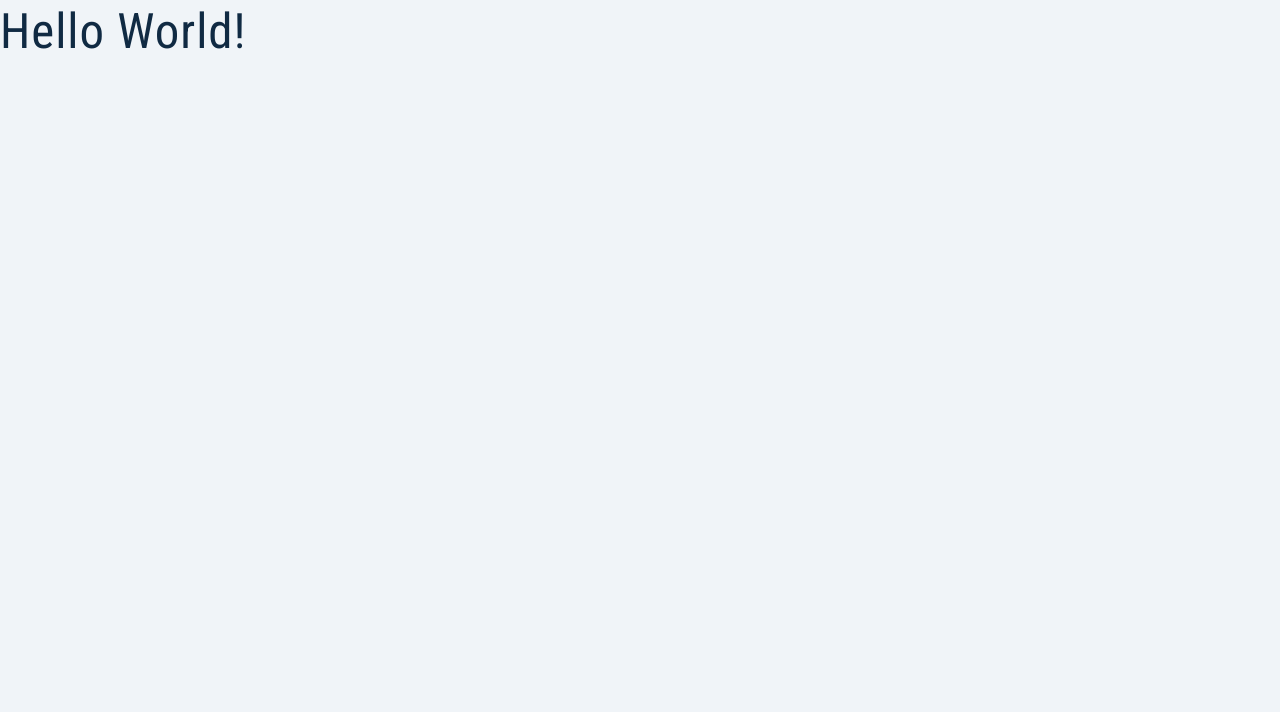
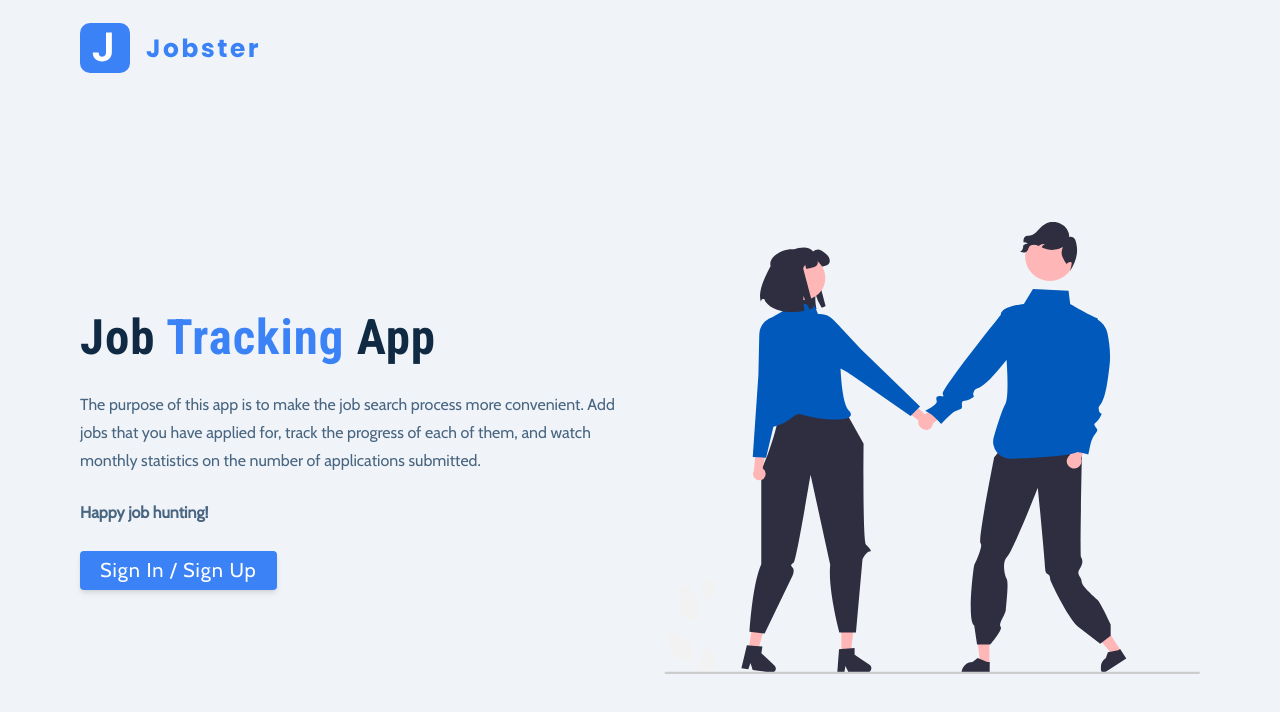
Before and after one commit to Bonamente/job-tracker, a React (Vite) app: page / in a window 1280 px wide. Shown: the top 712 px of the page. Built offline with nearby package versions, Linux system fonts and the light colour scheme.

Commit message:
feat: add MainPage

```diff
--- a/src/App.tsx
+++ b/src/App.tsx
@@ -1,5 +1,7 @@
+import MainPage from './pages/main-page/MainPage';
+
 const App = () => {
-  return <h1>Hello World!</h1>;
+  return <MainPage />;
 };
 
 export default App;
--- /dev/null
+++ b/src/pages/main-page/MainPage.tsx
@@ -0,0 +1,39 @@
+import Logo from '../../components/logo/Logo';
+import StyledMainPage from './StyledMainPage';
+import heroImage from '../../assets/images/main.svg';
+
+const MainPage = () => (
+  <StyledMainPage>
+    <header>
+      <nav>
+        <Logo />
+      </nav>
+    </header>
+
+    <main className="container page">
+      <div className="info">
+        <h1>
+          job <span>tracking</span> app
+        </h1>
+
+        <p>
+          The purpose of this app is to make the job search process more
+          convenient. Add jobs that you have applied for, track the progress of
+          each of them, and watch monthly statistics on the number of
+          applications submitted.
+        </p>
+        <p>
+          <b>Happy job hunting!</b>
+        </p>
+
+        <button className="btn btn-hero" type="button">
+          Sign in / Sign up
+        </button>
+      </div>
+
+      <img className="img main-img" src={heroImage} alt="people shake hands" />
+    </main>
+  </StyledMainPage>
+);
+
+export default MainPage;
--- /dev/null
+++ b/src/pages/main-page/StyledMainPage.ts
@@ -0,0 +1,47 @@
+import styled from 'styled-components';
+
+const StyledMainPage = styled.div`
+  nav {
+    display: flex;
+    align-items: center;
+    width: var(--fluid-width);
+    max-width: var(--max-width);
+    height: var(--nav-height);
+    margin: 0 auto;
+  }
+
+  .page {
+    display: grid;
+    align-items: center;
+    min-height: calc(100vh - var(--nav-height));
+  }
+
+  h1 {
+    font-weight: 700;
+
+    span {
+      color: var(--primary-500);
+    }
+  }
+
+  p {
+    color: var(--grey-600);
+  }
+
+  .main-img {
+    display: none;
+  }
+
+  @media (min-width: 992px) {
+    .page {
+      grid-template-columns: 1fr 1fr;
+      column-gap: 3rem;
+    }
+
+    .main-img {
+      display: block;
+    }
+  }
+`;
+
+export default StyledMainPage;
```
